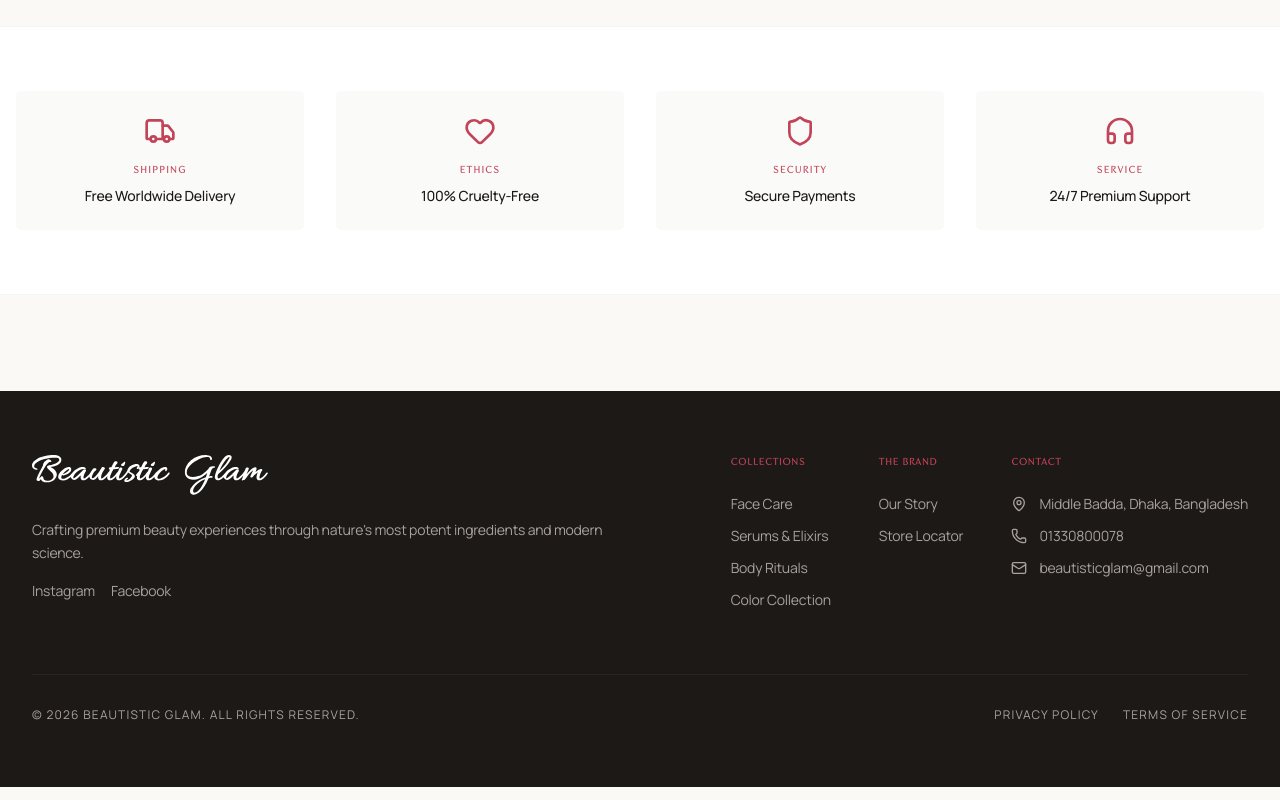
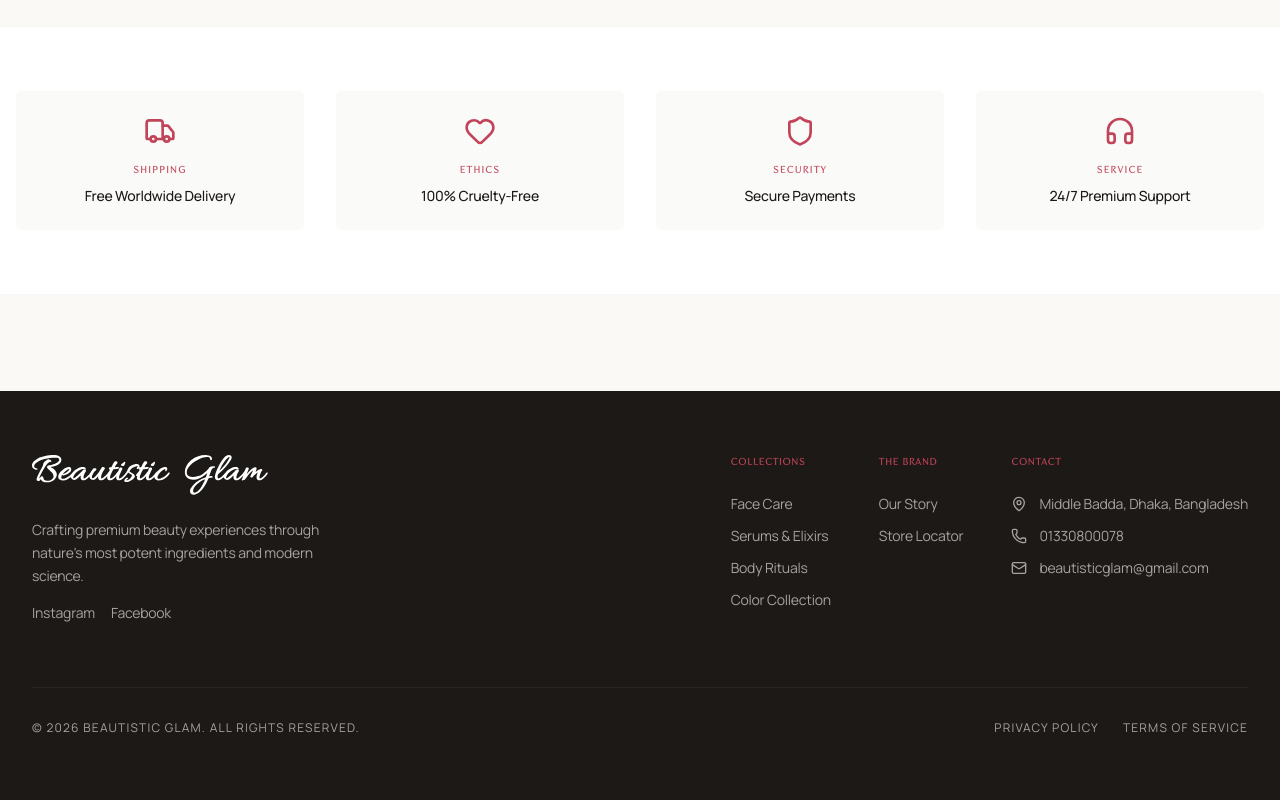
Before and after one commit to ifteyaj/Beautistic-Glam_Final, a React (Vite) app: page /#/ in a window 1280 px wide. Shown: the part 3069-3869 px from the top of the page. Built offline with nearby package versions, Linux system fonts and the light colour scheme; no server answers; the database is empty.

Commit message:
Limit footer description text width

```diff
--- a/components/Layout/Footer.tsx
+++ b/components/Layout/Footer.tsx
@@ -11,7 +11,7 @@
           {/* Left: Brand Column */}
           <div className="flex flex-col items-start">
             <img src="/logo.svg" alt="Beautistic Glam" className="h-10 mb-6 brightness-0 invert" />
-            <p className="text-sm leading-relaxed mb-4">Crafting premium beauty experiences through nature's most potent ingredients and modern science.</p>
+            <p className="text-sm leading-relaxed mb-4 max-w-xs">Crafting premium beauty experiences through nature's most potent ingredients and modern science.</p>
             <div className="flex items-center gap-4">
               <a href="https://www.instagram.com/beautisticglam?igsh=ZDV0dmtkcmp1dHls" target="_blank" rel="noopener noreferrer" className="hover:text-brand transition-colors text-sm">Instagram</a>
               <a href="https://www.facebook.com/profile.php?id=61576665968495" target="_blank" rel="noopener noreferrer" className="hover:text-brand transition-colors text-sm">Facebook</a>
```
